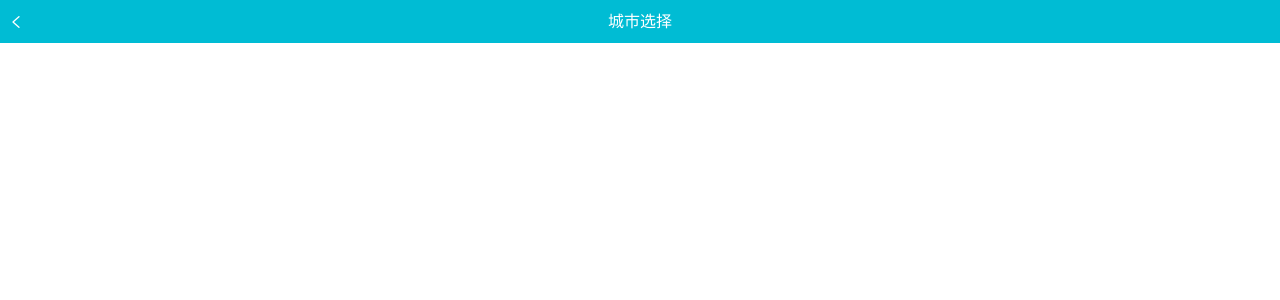
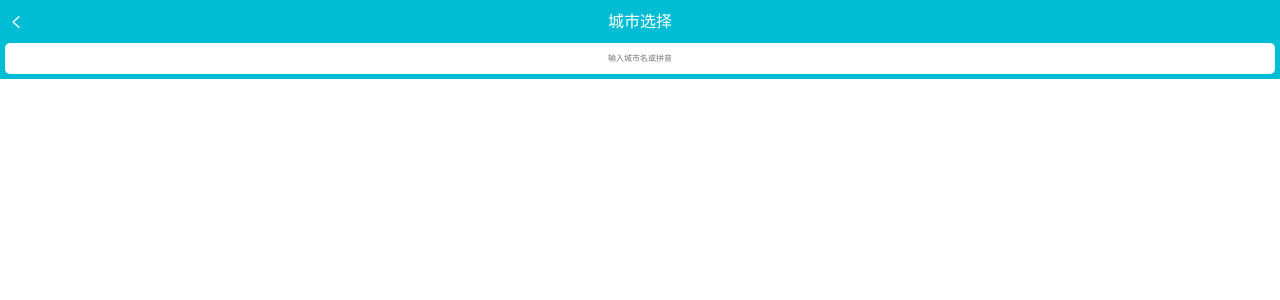
Before and after one commit to HaloQuantY/quna-demo, a Vue app: page /#/city in a window 1280 px wide. Shown: the top 300 px of the page. Built offline with nearby package versions, Linux system fonts and the light colour scheme.

Commit message:
add search to city

```diff
--- a/src/App.vue
+++ b/src/App.vue
@@ -9,20 +9,5 @@
   font-family: Avenir, Helvetica, Arial, sans-serif;
   -webkit-font-smoothing: antialiased;
   -moz-osx-font-smoothing: grayscale;
-  text-align: center;
-  color: #2c3e50;
-}
-
-#nav {
-  padding: 30px;
-}
-
-#nav a {
-  font-weight: bold;
-  color: #2c3e50;
-}
-
-#nav a.router-link-exact-active {
-  color: #42b983;
 }
 </style>
--- a/src/views/city/City.vue
+++ b/src/views/city/City.vue
@@ -1,15 +1,19 @@
 <template>
   <div class="city">
     <CityHeader />
+    <CitySearch />
   </div>
 </template>
 
 <script>
 import CityHeader from './components/Header'
+import CitySearch from './components/Search'
+
 export default {
   name: 'City',
   components: {
-    CityHeader
+    CityHeader,
+    CitySearch
   }
 }
 </script>
--- a/src/views/city/components/Header.vue
+++ b/src/views/city/components/Header.vue
@@ -20,6 +20,7 @@ export default {
   overflow: hidden;
   height: @header-height;
   line-height: @header-height;
+  text-align: center;
   font-size: .32rem;
   color: #fff;
   background: @theme-color;
--- /dev/null
+++ b/src/views/city/components/Search.vue
@@ -0,0 +1,32 @@
+<template>
+  <div class="search">
+    <input type="text" class="search-input" placeholder="输入城市名或拼音">
+  </div>
+</template>
+
+<script>
+export default {
+  name: 'CitySearch'
+}
+</script>
+
+<style lang="less" scoped>
+@import '~@/assets/styles/variable.less';
+  .search {
+    height: .72rem;
+    padding: 0 .1rem;
+    background: @theme-color;
+    .search-input {
+      box-sizing: border-box;
+      width: 100%;
+      height: .62rem;
+      padding: 0 .1rem;
+      line-height: .62rem;
+      text-align: center;
+      color: #666;
+      border-radius: .1rem;
+      border: none;
+      outline: none;
+    }
+  }
+</style>
```
